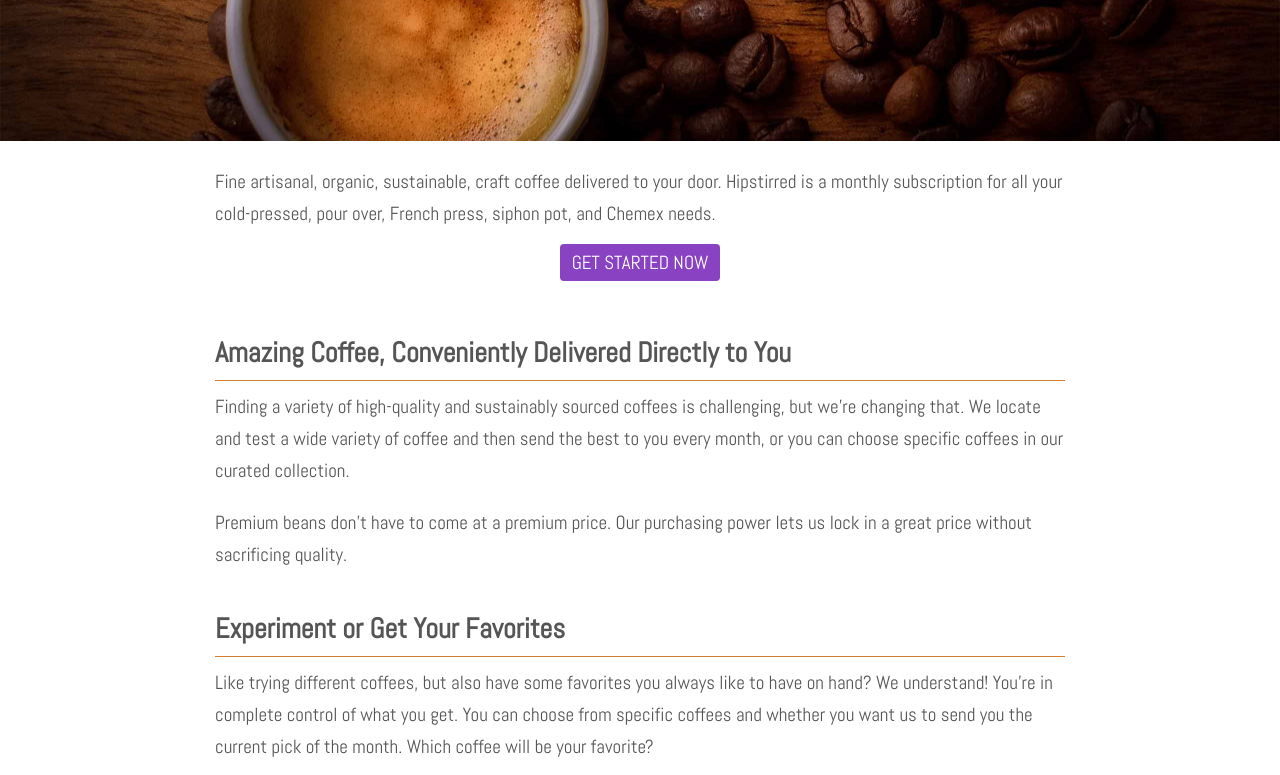
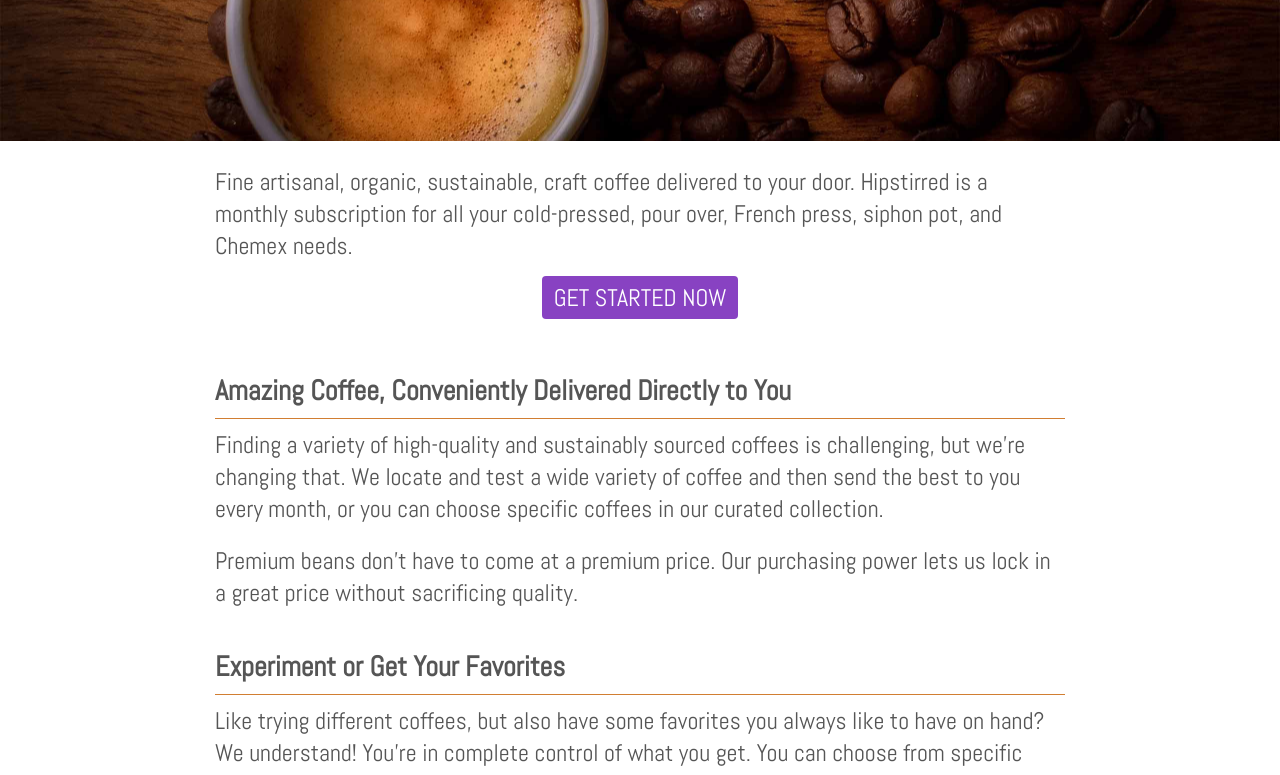
Before and after one commit to stew2you/My-First-Repoistory, a plain HTML site: page index.html in a window 1280 px wide. Shown: the part 345-1120 px from the top of the page. Drawn offline with Linux system fonts and the light colour scheme; a web font is replaced by a local one.

Commit message:
change something to something else

```diff
--- a/index.html
+++ b/index.html
@@ -3,7 +3,7 @@
 <head>
 	<meta charset="UTF-8">
 	<meta name="viewport" content="width=device-width, initial-scale=1">
-	<title>Artisanal Coffee Curators | Hipstirred</title>
+	<title>Artisanal Tea Curators | Hipstirred</title>
 	<link href="https://fonts.googleapis.com/css?family=Abel|Rancho" rel="stylesheet">
 	<link rel="stylesheet" href="main.css">
 </head>
--- a/main.css
+++ b/main.css
@@ -1,6 +1,6 @@
 body {
 	font-family: 'Abel', sans-serif;
-	font-size: 19px;
+	font-size: 24px;
 	color: #555;
 	margin: 0;
 	min-width: 320px;
```
